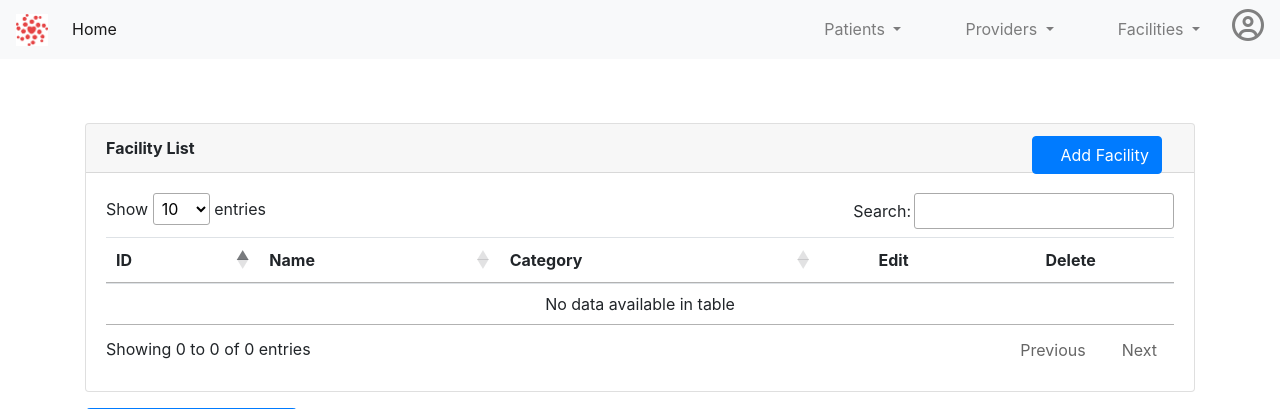
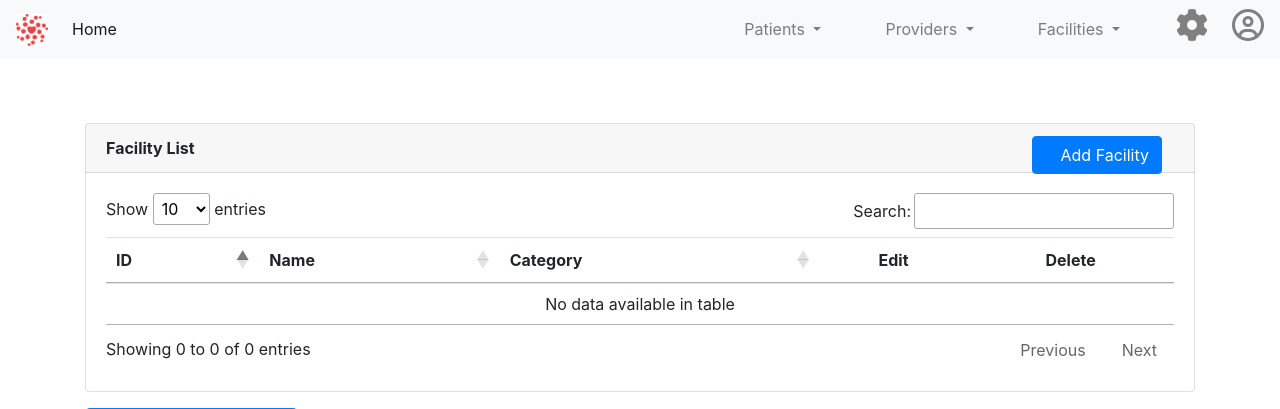
Before and after one commit to otr0624/HaitiApp, a Flask app: page /facilities/ in a window 1280 px wide. Shown: the top 409 px of the page. Run offline with Flask 2, Linux system fonts and the light colour scheme; data that the repository does not hold is empty; some libraries are stand-ins or nearby versions.

Commit message:
Added settings button to navbar

```diff
--- a/app/templates/base.html
+++ b/app/templates/base.html
@@ -57,6 +57,7 @@
               <a class="dropdown-item" href="/facilities/new">Add New</a>
             </div>
           </li>
+            <a class="mx-4" href="/index" style="color:gray"><i class="fas fa-cog fa-2x"></i></a>
             <a href="/index" style="color:gray"><i class="far fa-user-circle fa-2x"></i></a>
         </ul>
       </div>
```
